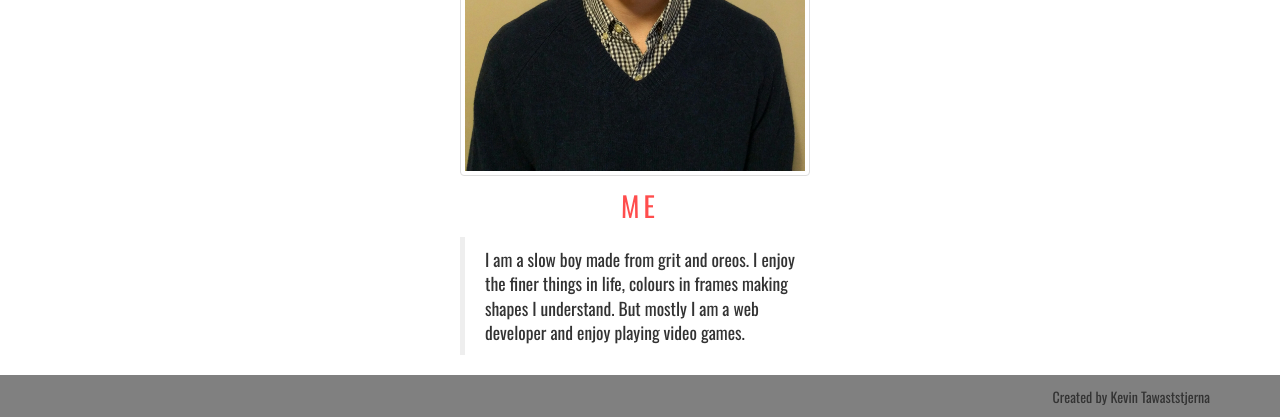
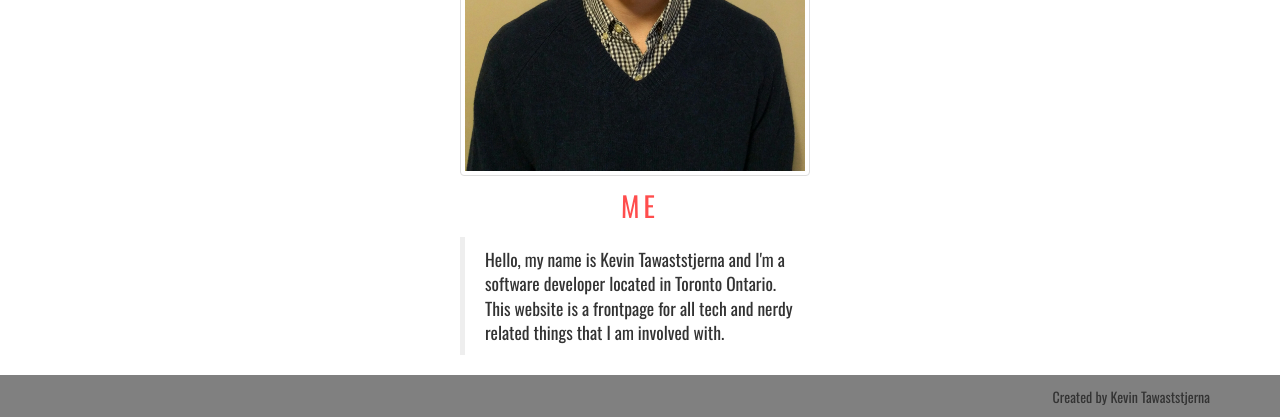
Before and after one commit to ktawaststjerna/ktawaststjerna.github.io, a plain HTML site: page index.html in a window 1280 px wide. Shown: the part 724-1141 px from the top of the page. Drawn offline with nearby package versions, Linux system fonts and the light colour scheme.

Commit message:
Change frontpage intro

```diff
--- a/index.html
+++ b/index.html
@@ -73,7 +73,7 @@
     			<h2 class="text-center header-desc">ME</h2>
     			<blockquote>
     				<p>
-    					I am a slow boy made from grit and oreos. I enjoy the finer things in life, colours in frames making shapes I understand. But mostly I am a web developer and enjoy playing video games.
+    					Hello, my name is Kevin Tawaststjerna and I'm a software developer located in Toronto Ontario. This website is a frontpage for all tech and nerdy related things that I am involved with.
 					</p>
 				</blockquote>
     		</div>
```
